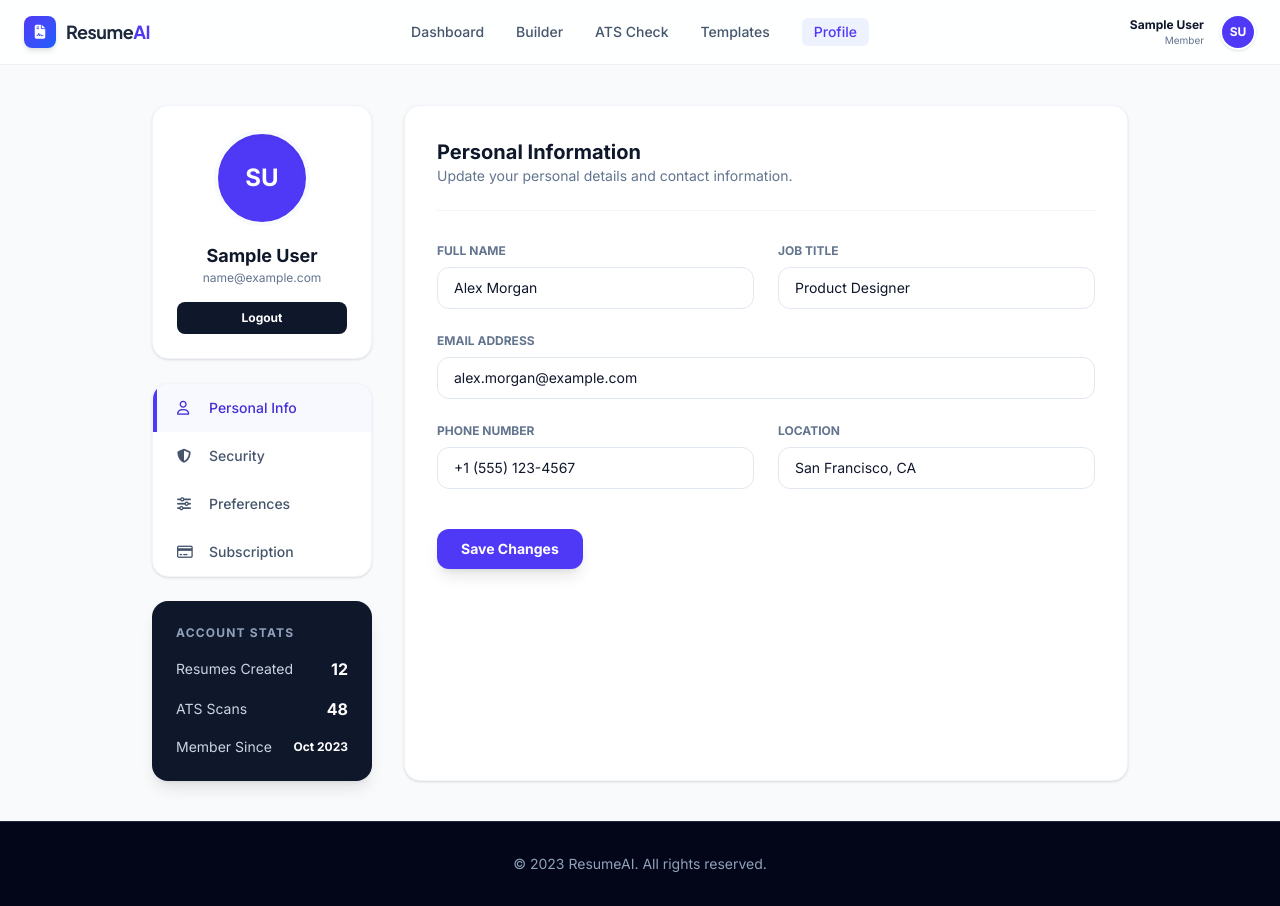
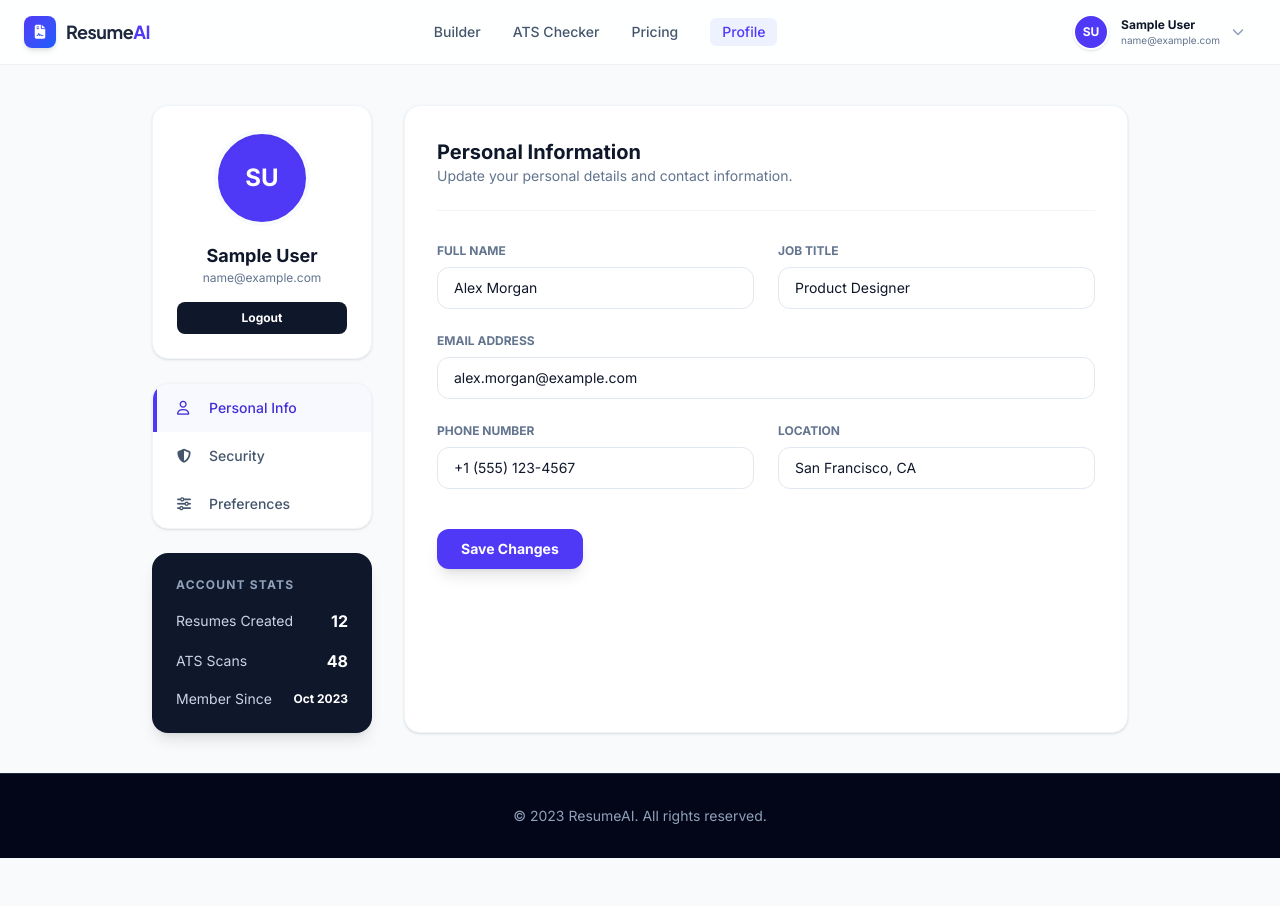
Before and after one commit to suraj292/react-resume, a Next.js app in the folder resume-builder-frontend/: page /profile in a window 1280 px wide. After the commit the page ends 858 px from the top, so only its background shows below. Built offline with nearby package versions, Linux system fonts and the light colour scheme; no server answers; sample sign-in values are in the browser's storage.

Commit message:
feat: implement user dropdown menu, update header navigation links, and refine ATS checker file upload UI.

```diff
--- a/resume-builder-frontend/app/(dashboard)/profile/page.tsx
+++ b/resume-builder-frontend/app/(dashboard)/profile/page.tsx
@@ -11,6 +11,7 @@ export default function ProfilePage() {
     const [activeTab, setActiveTab] = useState('personal');
     const [isSaving, setIsSaving] = useState(false);
     const [saveSuccess, setSaveSuccess] = useState(false);
+    const [showUserMenu, setShowUserMenu] = useState(false);
 
     useEffect(() => {
         if (!loading && !user) {
@@ -49,12 +50,11 @@ export default function ProfilePage() {
         { id: 'personal', label: 'Personal Info', icon: 'fa-regular fa-user' },
         { id: 'security', label: 'Security', icon: 'fa-solid fa-shield-halved' },
         { id: 'preferences', label: 'Preferences', icon: 'fa-solid fa-sliders' },
-        { id: 'subscription', label: 'Subscription', icon: 'fa-regular fa-credit-card' },
     ];
 
     if (loading) {
         return (
-            <div className="min-h-screen flex items-center justify-center bg-slate-50">
+            <div className="flex items-center justify-center min-h-screen">
                 <div className="text-center">
                     <div className="inline-block animate-spin rounded-full h-12 w-12 border-b-2 border-indigo-600 mb-4"></div>
                     <p className="text-slate-600">Loading...</p>
@@ -82,28 +82,53 @@ export default function ProfilePage() {
                     </Link>
 
                     <nav className="hidden md:flex items-center gap-8">
-                        <Link href="/builder" className="text-sm font-medium text-slate-600 hover:text-indigo-600 transition-colors">Dashboard</Link>
                         <Link href="/builder" className="text-sm font-medium text-slate-600 hover:text-indigo-600 transition-colors">Builder</Link>
-                        <Link href="/ats-checker" className="text-sm font-medium text-slate-600 hover:text-indigo-600 transition-colors">ATS Check</Link>
-                        <Link href="/" className="text-sm font-medium text-slate-600 hover:text-indigo-600 transition-colors">Templates</Link>
+                        <Link href="/ats-checker" className="text-sm font-medium text-slate-600 hover:text-indigo-600 transition-colors">ATS Checker</Link>
+                        <Link href="/pricing" className="text-sm font-medium text-slate-600 hover:text-indigo-600 transition-colors">Pricing</Link>
                         <Link href="/profile" className="text-sm font-medium text-indigo-600 bg-indigo-50 px-3 py-1 rounded-md">Profile</Link>
                     </nav>
 
                     <div className="flex items-center gap-4">
-                        <div className="hidden md:block text-right">
-                            <p className="text-xs font-bold text-slate-900">{user.name}</p>
-                            <p className="text-[10px] text-slate-500">{user.provider ? `${user.provider} Login` : 'Member'}</p>
-                        </div>
-                        <div className="relative group cursor-pointer">
+                        <div className="relative">
+                            <button
+                                onClick={() => setShowUserMenu(!showUserMenu)}
+                                className="flex items-center gap-3 hover:bg-slate-50 rounded-lg px-3 py-2 transition-colors"
+                            >
                                 {user.avatar ? (
                                     <img
                                         src={user.avatar}
-                                    className="w-9 h-9 rounded-full border-2 border-white shadow-sm hover:border-indigo-200 transition-all object-cover"
+                                        className="w-9 h-9 rounded-full border-2 border-white shadow-sm object-cover"
                                         alt="Profile"
                                     />
                                 ) : (
                                     <div className="w-9 h-9 rounded-full bg-indigo-600 text-white flex items-center justify-center text-xs font-bold border-2 border-white shadow-sm">
                                         {getUserInitials()}
+                                    </div>
+                                )}
+                                <div className="hidden md:block text-left">
+                                    <p className="text-xs font-bold text-slate-900">{user.name}</p>
+                                    <p className="text-[10px] text-slate-500">{user.email}</p>
+                                </div>
+                                <i className="fa-solid fa-chevron-down text-xs text-slate-400"></i>
+                            </button>
+
+                            {showUserMenu && (
+                                <div className="absolute right-0 mt-2 w-48 bg-white rounded-lg shadow-lg border border-slate-200 py-2">
+                                    <Link
+                                        href="/profile"
+                                        className="block px-4 py-2 text-sm text-slate-700 hover:bg-slate-50"
+                                        onClick={() => setShowUserMenu(false)}
+                                    >
+                                        <i className="fa-solid fa-user mr-2"></i>
+                                        Profile
+                                    </Link>
+                                    <button
+                                        onClick={handleLogout}
+                                        className="w-full text-left px-4 py-2 text-sm text-red-600 hover:bg-red-50"
+                                    >
+                                        <i className="fa-solid fa-right-from-bracket mr-2"></i>
+                                        Logout
+                                    </button>
                                 </div>
                             )}
                         </div>
--- a/resume-builder-frontend/app/(marketing)/ats-checker/page.tsx
+++ b/resume-builder-frontend/app/(marketing)/ats-checker/page.tsx
@@ -213,7 +213,7 @@ export default function ATSCheckerPage() {
                                             />
 
                                             {!fileName ? (
-                                                <div className="text-center group-hover:-translate-y-1 transition-transform duration-300">
+                                                <div className="text-center group-hover:-translate-y-1 transition-transform duration-300 pointer-events-none">
                                                     <div className="w-16 h-16 bg-white rounded-full shadow-sm flex items-center justify-center mx-auto mb-4 text-indigo-600 text-2xl group-hover:scale-110 transition-transform">
                                                         <i className="fa-solid fa-file-arrow-up"></i>
                                                     </div>
@@ -221,7 +221,7 @@ export default function ATSCheckerPage() {
                                                     <p className="text-slate-500 text-sm mt-1">Supports PDF, DOCX, TXT (Max 5MB)</p>
                                                 </div>
                                             ) : (
-                                                <div className="text-center">
+                                                <div className="text-center pointer-events-none">
                                                     <div className="w-16 h-16 bg-green-100 rounded-full flex items-center justify-center mx-auto mb-4 text-green-600 text-2xl animate-bounce">
                                                         <i className="fa-solid fa-check"></i>
                                                     </div>
```
Lines whose indentation alone changed are shown as unchanged.
